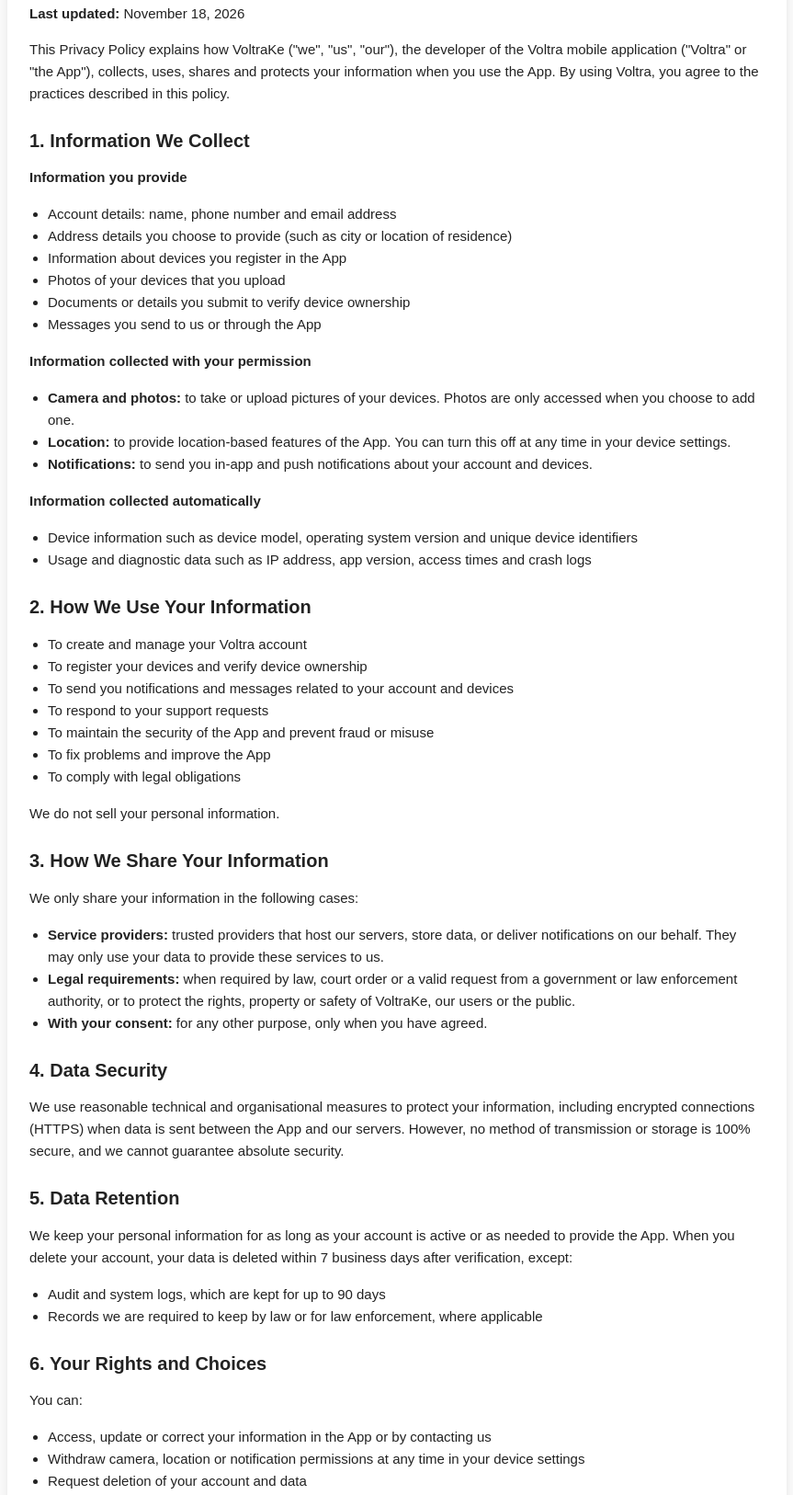
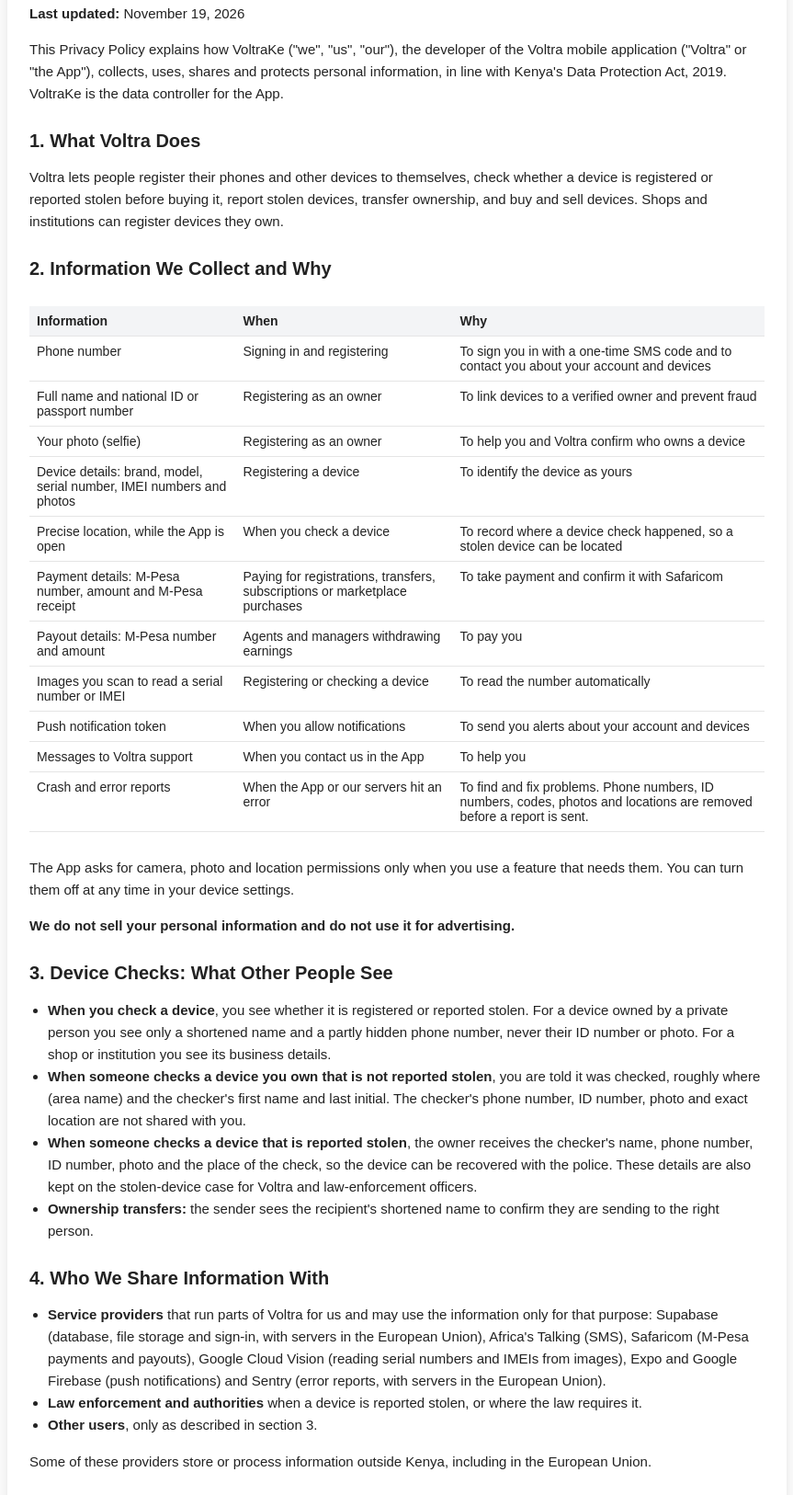
Before and after one commit to jesee-kuya/deletion_policy, a plain HTML site: page privacy.html in a window 1280 px wide. Shown: the part 323-1949 px from the top of the page at 92% size, without its empty margins (208-1071 px from the left). Drawn offline with Linux system fonts and the light colour scheme.

Commit message:
privacy: describe what Voltra actually collects, shares and keeps

```diff
--- a/privacy.html
+++ b/privacy.html
@@ -36,6 +36,24 @@
     ul {
       padding-left: 20px;
     }
+    table {
+      width: 100%;
+      border-collapse: collapse;
+      margin: 12px 0;
+      font-size: 14px;
+    }
+    th, td {
+      text-align: left;
+      vertical-align: top;
+      padding: 8px;
+      border-bottom: 1px solid #e5e5e5;
+    }
+    th {
+      background: #f3f4f6;
+    }
+    .table-wrap {
+      overflow-x: auto;
+    }
     .email {
       font-weight: bold;
     }
@@ -63,107 +81,146 @@
     <p><strong>Legal Name:</strong> Ian Luande</p>
     <p><strong>Address:</strong> Sigomere, Ugenya - 40607, Kenya</p>
     <p><strong>Contact:</strong> <span class="email">marcedesglc7@gmail.com</span></p>
-    <p><strong>Last updated:</strong> November 18, 2026</p>
+    <p><strong>Last updated:</strong> November 19, 2026</p>
 
     <p>
       This Privacy Policy explains how VoltraKe ("we", "us", "our"), the developer of the
       Voltra mobile application ("Voltra" or "the App"), collects, uses, shares and protects
-      your information when you use the App. By using Voltra, you agree to the practices
-      described in this policy.
+      personal information, in line with Kenya's Data Protection Act, 2019. VoltraKe is the
+      data controller for the App.
     </p>
 
-    <h2>1. Information We Collect</h2>
-    <p><strong>Information you provide</strong></p>
+    <h2>1. What Voltra Does</h2>
+    <p>
+      Voltra lets people register their phones and other devices to themselves, check whether a
+      device is registered or reported stolen before buying it, report stolen devices, transfer
+      ownership, and buy and sell devices. Shops and institutions can register devices they own.
+    </p>
+
+    <h2>2. Information We Collect and Why</h2>
+    <div class="table-wrap">
+      <table>
+        <tr><th>Information</th><th>When</th><th>Why</th></tr>
+        <tr><td>Phone number</td><td>Signing in and registering</td><td>To sign you in with a one-time SMS code and to contact you about your account and devices</td></tr>
+        <tr><td>Full name and national ID or passport number</td><td>Registering as an owner</td><td>To link devices to a verified owner and prevent fraud</td></tr>
+        <tr><td>Your photo (selfie)</td><td>Registering as an owner</td><td>To help you and Voltra confirm who owns a device</td></tr>
+        <tr><td>Device details: brand, model, serial number, IMEI numbers and photos</td><td>Registering a device</td><td>To identify the device as yours</td></tr>
+        <tr><td>Precise location, while the App is open</td><td>When you check a device</td><td>To record where a device check happened, so a stolen device can be located</td></tr>
+        <tr><td>Payment details: M-Pesa number, amount and M-Pesa receipt</td><td>Paying for registrations, transfers, subscriptions or marketplace purchases</td><td>To take payment and confirm it with Safaricom</td></tr>
+        <tr><td>Payout details: M-Pesa number and amount</td><td>Agents and managers withdrawing earnings</td><td>To pay you</td></tr>
+        <tr><td>Images you scan to read a serial number or IMEI</td><td>Registering or checking a device</td><td>To read the number automatically</td></tr>
+        <tr><td>Push notification token</td><td>When you allow notifications</td><td>To send you alerts about your account and devices</td></tr>
+        <tr><td>Messages to Voltra support</td><td>When you contact us in the App</td><td>To help you</td></tr>
+        <tr><td>Crash and error reports</td><td>When the App or our servers hit an error</td><td>To find and fix problems. Phone numbers, ID numbers, codes, photos and locations are removed before a report is sent.</td></tr>
+      </table>
+    </div>
+    <p>
+      The App asks for camera, photo and location permissions only when you use a feature that
+      needs them. You can turn them off at any time in your device settings.
+    </p>
+    <p><strong>We do not sell your personal information and do not use it for advertising.</strong></p>
+
+    <h2>3. Device Checks: What Other People See</h2>
     <ul>
-      <li>Account details: name, phone number and email address</li>
-      <li>Address details you choose to provide (such as city or location of residence)</li>
-      <li>Information about devices you register in the App</li>
-      <li>Photos of your devices that you upload</li>
-      <li>Documents or details you submit to verify device ownership</li>
-      <li>Messages you send to us or through the App</li>
+      <li>
+        <strong>When you check a device</strong>, you see whether it is registered or reported
+        stolen. For a device owned by a private person you see only a shortened name and a
+        partly hidden phone number, never their ID number or photo. For a shop or institution
+        you see its business details.
+      </li>
+      <li>
+        <strong>When someone checks a device you own that is not reported stolen</strong>, you
+        are told it was checked, roughly where (area name) and the checker's first name and
+        last initial. The checker's phone number, ID number, photo and exact location are not
+        shared with you.
+      </li>
+      <li>
+        <strong>When someone checks a device that is reported stolen</strong>, the owner receives
+        the checker's name, phone number, ID number, photo and the place of the check, so the
+        device can be recovered with the police. These details are also kept on the stolen-device
+        case for Voltra and law-enforcement officers.
+      </li>
+      <li>
+        <strong>Ownership transfers:</strong> the sender sees the recipient's shortened name to
+        confirm they are sending to the right person.
+      </li>
     </ul>
 
-    <p><strong>Information collected with your permission</strong></p>
+    <h2>4. Who We Share Information With</h2>
     <ul>
-      <li><strong>Camera and photos:</strong> to take or upload pictures of your devices. Photos are only accessed when you choose to add one.</li>
-      <li><strong>Location:</strong> to provide location-based features of the App. You can turn this off at any time in your device settings.</li>
-      <li><strong>Notifications:</strong> to send you in-app and push notifications about your account and devices.</li>
+      <li>
+        <strong>Service providers</strong> that run parts of Voltra for us and may use the
+        information only for that purpose: Supabase (database, file storage and sign-in, with
+        servers in the European Union), Africa's Talking (SMS), Safaricom (M-Pesa payments and
+        payouts), Google Cloud Vision (reading serial numbers and IMEIs from images), Expo and
+        Google Firebase (push notifications) and Sentry (error reports, with servers in the
+        European Union).
+      </li>
+      <li><strong>Law enforcement and authorities</strong> when a device is reported stolen, or where the law requires it.</li>
+      <li><strong>Other users</strong>, only as described in section 3.</li>
     </ul>
-
-    <p><strong>Information collected automatically</strong></p>
-    <ul>
-      <li>Device information such as device model, operating system version and unique device identifiers</li>
-      <li>Usage and diagnostic data such as IP address, app version, access times and crash logs</li>
-    </ul>
-
-    <h2>2. How We Use Your Information</h2>
-    <ul>
-      <li>To create and manage your Voltra account</li>
-      <li>To register your devices and verify device ownership</li>
-      <li>To send you notifications and messages related to your account and devices</li>
-      <li>To respond to your support requests</li>
-      <li>To maintain the security of the App and prevent fraud or misuse</li>
-      <li>To fix problems and improve the App</li>
-      <li>To comply with legal obligations</li>
-    </ul>
-    <p>We do not sell your personal information.</p>
-
-    <h2>3. How We Share Your Information</h2>
-    <p>We only share your information in the following cases:</p>
-    <ul>
-      <li><strong>Service providers:</strong> trusted providers that host our servers, store data, or deliver notifications on our behalf. They may only use your data to provide these services to us.</li>
-      <li><strong>Legal requirements:</strong> when required by law, court order or a valid request from a government or law enforcement authority, or to protect the rights, property or safety of VoltraKe, our users or the public.</li>
-      <li><strong>With your consent:</strong> for any other purpose, only when you have agreed.</li>
-    </ul>
-
-    <h2>4. Data Security</h2>
     <p>
-      We use reasonable technical and organisational measures to protect your information,
-      including encrypted connections (HTTPS) when data is sent between the App and our servers.
-      However, no method of transmission or storage is 100% secure, and we cannot guarantee
-      absolute security.
+      Some of these providers store or process information outside Kenya, including in the
+      European Union.
     </p>
 
-    <h2>5. Data Retention</h2>
+    <h2>5. How Long We Keep Information</h2>
+    <div class="table-wrap">
+      <table>
+        <tr><th>Information</th><th>Kept for</th></tr>
+        <tr><td>Account, profile and device records</td><td>While your account is active. Removed when your account is deleted (see section 7).</td></tr>
+        <tr><td>Device check records (checker details and exact location)</td><td>90 days, after which the checker's details and location are removed. Checks of stolen devices are kept for the stolen-device case.</td></tr>
+        <tr><td>Payment and payout records</td><td>As long as Kenyan tax and accounting law requires.</td></tr>
+        <tr><td>SMS sign-in codes</td><td>They expire after 5 minutes and can be used only once.</td></tr>
+        <tr><td>Support messages and notifications</td><td>While your account is active. Deleted with your account.</td></tr>
+        <tr><td>Records of actions taken by Voltra staff</td><td>Kept for security and accountability.</td></tr>
+      </table>
+    </div>
+
+    <h2>6. How We Protect Your Information</h2>
+    <ul>
+      <li>You sign in with a one-time SMS code. Your session is stored in your phone's secure storage and expires unless renewed.</li>
+      <li>Our servers identify you from your signed-in session only, and you can see and change only your own records.</li>
+      <li>Profile photos are stored privately and shown only through links that expire.</li>
+      <li>Every payment is confirmed directly with Safaricom before it is accepted.</li>
+      <li>Voltra staff access is limited by role, requires a second sign-in step, and every sensitive action is recorded with a reason.</li>
+      <li>All data travels over encrypted connections (HTTPS).</li>
+    </ul>
+    <p>No method of transmission or storage is completely secure, but we work to protect your information and fix problems quickly.</p>
+
+    <h2>7. Your Rights and Choices</h2>
     <p>
-      We keep your personal information for as long as your account is active or as needed to
-      provide the App. When you delete your account, your data is deleted within 7 business days
-      after verification, except:
+      Under the Data Protection Act, 2019 you can ask to access, correct or delete your
+      information, object to or restrict how we use it, or receive a copy in a portable format.
+      Where we rely on your consent, you can withdraw it at any time.
     </p>
-    <ul>
-      <li>Audit and system logs, which are kept for up to 90 days</li>
-      <li>Records we are required to keep by law or for law enforcement, where applicable</li>
-    </ul>
-
-    <h2>6. Your Rights and Choices</h2>
-    <p>You can:</p>
-    <ul>
-      <li>Access, update or correct your information in the App or by contacting us</li>
-      <li>Withdraw camera, location or notification permissions at any time in your device settings</li>
-      <li>Request deletion of your account and data</li>
-    </ul>
     <p>
-      To delete your account, email <span class="email">marcedesglc7@gmail.com</span> with the
-      subject "Account Deletion Request". Full details are in our
-      <a href="/">Account Deletion Policy</a>.
+      <strong>To delete your account</strong>, open the App and go to <strong>Profile &rarr;
+      Policy &amp; Account Deletion &rarr; Request Account Deletion</strong>, or email
+      <span class="email">marcedesglc7@gmail.com</span> with the subject "Account Deletion
+      Request". Full details are in our <a href="/">Account Deletion Policy</a>.
+    </p>
+    <p>
+      To use any other right, email <span class="email">marcedesglc7@gmail.com</span>. If you are
+      not satisfied with our response, you can complain to the Office of the Data Protection
+      Commissioner (<a href="https://www.odpc.go.ke">www.odpc.go.ke</a>).
     </p>
 
-    <h2>7. Children's Privacy</h2>
+    <h2>8. Children</h2>
     <p>
-      Voltra is not intended for children under 13. We do not knowingly collect personal
-      information from children under 13. If you believe a child has provided us with personal
-      information, please contact us and we will delete it.
+      Voltra is not intended for anyone under 18. We do not knowingly collect personal
+      information from children. If you believe a child has given us personal information,
+      contact us and we will delete it.
     </p>
 
-    <h2>8. Changes to This Policy</h2>
+    <h2>9. Changes to This Policy</h2>
     <p>
-      We may update this Privacy Policy from time to time. We will post the updated policy on this
-      page and change the "Last updated" date above. Significant changes will also be announced in
-      the App.
+      We may update this policy. We will post the new version on this page, change the "Last
+      updated" date above and tell you in the App before significant changes take effect.
     </p>
 
-    <h2>9. Contact Us</h2>
-    <p>If you have any questions about this Privacy Policy or your data, contact:</p>
+    <h2>10. Contact Us</h2>
+    <p>For questions about this policy or your information, contact:</p>
     <p>
       VoltraKe (Ian Luande)<br />
       Sigomere, Ugenya - 40607, Kenya<br />
```
